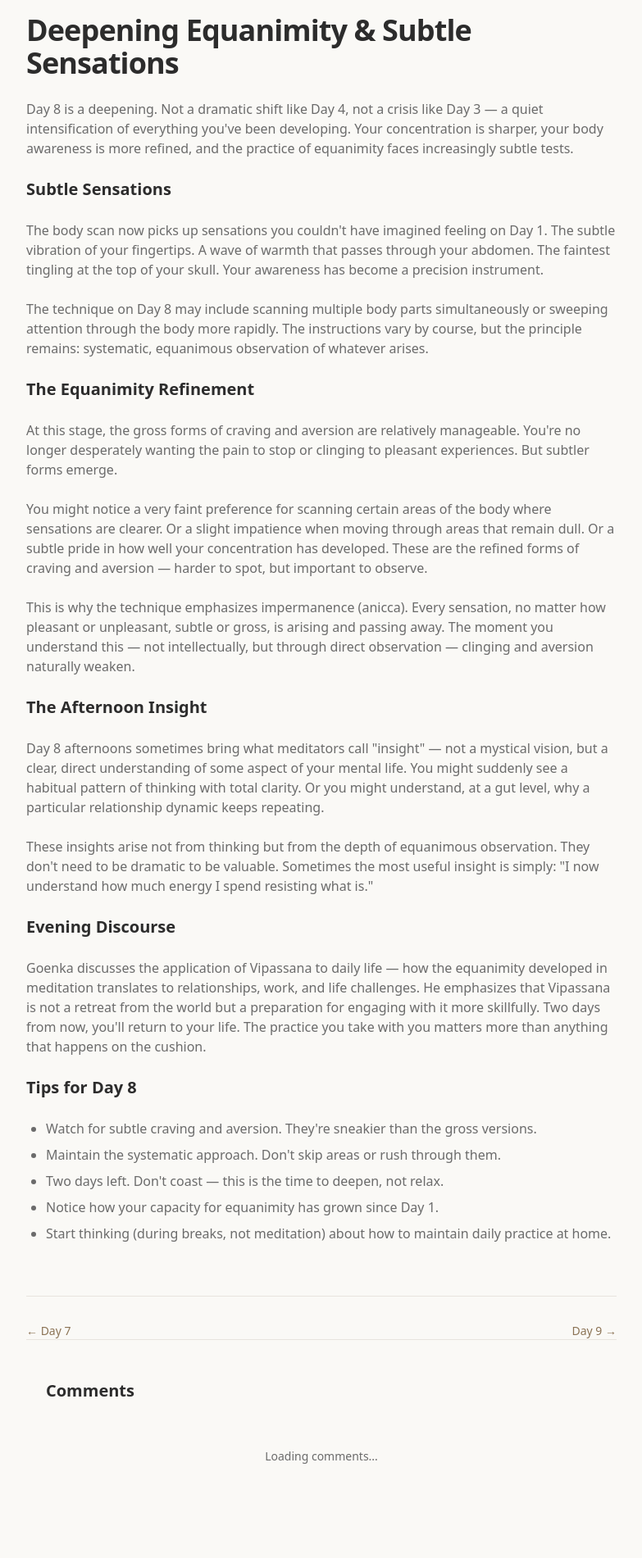
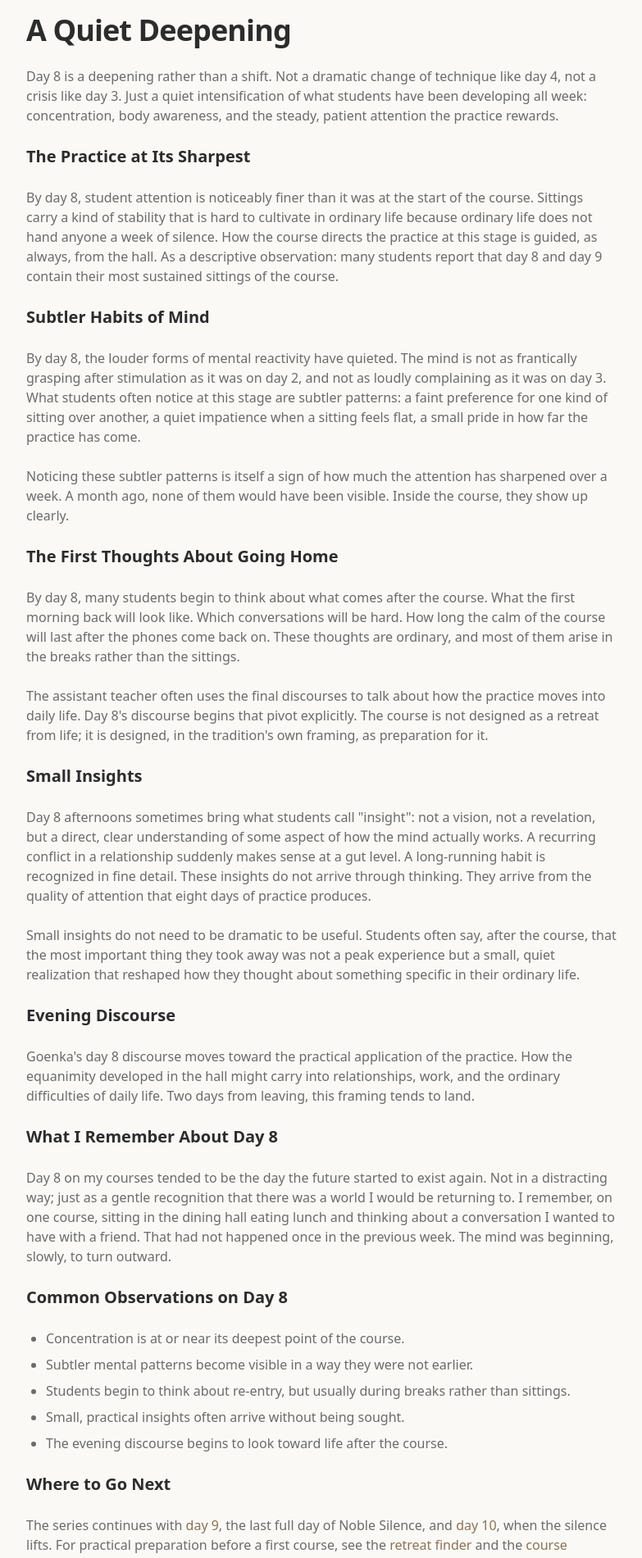
Before and after one commit to m13v/vipassana-cool, a Next.js app: page /experience/day-8 in a window 1280 px wide. Shown: the part 260-2161 px from the top of the page at 82% size, without its empty margins (248-1031 px from the left). Built offline with nearby package versions, Linux system fonts and the light colour scheme.

Commit message:
Rewrite Day 8 page content and metadata for descriptive tone

```diff
--- a/src/app/experience/day-8/page.tsx
+++ b/src/app/experience/day-8/page.tsx
@@ -2,59 +2,78 @@ import type { Metadata } from "next";
 import { DayPage } from "@/components/day-page";
 
 export const metadata: Metadata = {
-  title: "Vipassana Day 8 — Deepening Equanimity & Subtle Sensations",
+  title: "Vipassana Day 8 — A Quiet Deepening",
   description:
-    "Day 8 of Vipassana: the practice deepens, subtle sensations become accessible, and equanimity is tested at new levels.",
+    "A descriptive account of day 8 of a 10-day Vipassana course: the practice quietly deepens, concentration is at its sharpest, and thoughts about re-entry begin to appear.",
   alternates: { canonical: "https://vipassana.cool/experience/day-8" },
 };
 
 export default function Day8Page() {
   return (
-    <DayPage day={8} title="Deepening Equanimity & Subtle Sensations">
+    <DayPage day={8} title="A Quiet Deepening">
       <p>
-        Day 8 is a deepening. Not a dramatic shift like Day 4, not a crisis like Day 3 — a quiet intensification of everything you&apos;ve been developing. Your concentration is sharper, your body awareness is more refined, and the practice of equanimity faces increasingly subtle tests.
+        Day 8 is a deepening rather than a shift. Not a dramatic change of technique like day 4, not a crisis like day 3. Just a quiet intensification of what students have been developing all week: concentration, body awareness, and the steady, patient attention the practice rewards.
       </p>
 
-      <h2 className="text-xl font-bold text-foreground">Subtle Sensations</h2>
+      <h2 className="text-xl font-bold text-foreground">The Practice at Its Sharpest</h2>
       <p>
-        The body scan now picks up sensations you couldn&apos;t have imagined feeling on Day 1. The subtle vibration of your fingertips. A wave of warmth that passes through your abdomen. The faintest tingling at the top of your skull. Your awareness has become a precision instrument.
+        By day 8, student attention is noticeably finer than it was at the start of the course. Sittings carry a kind of stability that is hard to cultivate in ordinary life because ordinary life does not hand anyone a week of silence. How the course directs the practice at this stage is guided, as always, from the hall. As a descriptive observation: many students report that day 8 and day 9 contain their most sustained sittings of the course.
+      </p>
+
+      <h2 className="text-xl font-bold text-foreground">Subtler Habits of Mind</h2>
+      <p>
+        By day 8, the louder forms of mental reactivity have quieted. The mind is not as frantically grasping after stimulation as it was on day 2, and not as loudly complaining as it was on day 3. What students often notice at this stage are subtler patterns: a faint preference for one kind of sitting over another, a quiet impatience when a sitting feels flat, a small pride in how far the practice has come.
       </p>
       <p>
-        The technique on Day 8 may include scanning multiple body parts simultaneously or sweeping attention through the body more rapidly. The instructions vary by course, but the principle remains: systematic, equanimous observation of whatever arises.
+        Noticing these subtler patterns is itself a sign of how much the attention has sharpened over a week. A month ago, none of them would have been visible. Inside the course, they show up clearly.
       </p>
 
-      <h2 className="text-xl font-bold text-foreground">The Equanimity Refinement</h2>
+      <h2 className="text-xl font-bold text-foreground">The First Thoughts About Going Home</h2>
       <p>
-        At this stage, the gross forms of craving and aversion are relatively manageable. You&apos;re no longer desperately wanting the pain to stop or clinging to pleasant experiences. But subtler forms emerge.
+        By day 8, many students begin to think about what comes after the course. What the first morning back will look like. Which conversations will be hard. How long the calm of the course will last after the phones come back on. These thoughts are ordinary, and most of them arise in the breaks rather than the sittings.
       </p>
       <p>
-        You might notice a very faint preference for scanning certain areas of the body where sensations are clearer. Or a slight impatience when moving through areas that remain dull. Or a subtle pride in how well your concentration has developed. These are the refined forms of craving and aversion — harder to spot, but important to observe.
+        The assistant teacher often uses the final discourses to talk about how the practice moves into daily life. Day 8&apos;s discourse begins that pivot explicitly. The course is not designed as a retreat from life; it is designed, in the tradition&apos;s own framing, as preparation for it.
+      </p>
+
+      <h2 className="text-xl font-bold text-foreground">Small Insights</h2>
+      <p>
+        Day 8 afternoons sometimes bring what students call &quot;insight&quot;: not a vision, not a revelation, but a direct, clear understanding of some aspect of how the mind actually works. A recurring conflict in a relationship suddenly makes sense at a gut level. A long-running habit is recognized in fine detail. These insights do not arrive through thinking. They arrive from the quality of attention that eight days of practice produces.
       </p>
       <p>
-        This is why the technique emphasizes impermanence (anicca). Every sensation, no matter how pleasant or unpleasant, subtle or gross, is arising and passing away. The moment you understand this — not intellectually, but through direct observation — clinging and aversion naturally weaken.
-      </p>
-
-      <h2 className="text-xl font-bold text-foreground">The Afternoon Insight</h2>
-      <p>
-        Day 8 afternoons sometimes bring what meditators call &quot;insight&quot; — not a mystical vision, but a clear, direct understanding of some aspect of your mental life. You might suddenly see a habitual pattern of thinking with total clarity. Or you might understand, at a gut level, why a particular relationship dynamic keeps repeating.
-      </p>
-      <p>
-        These insights arise not from thinking but from the depth of equanimous observation. They don&apos;t need to be dramatic to be valuable. Sometimes the most useful insight is simply: &quot;I now understand how much energy I spend resisting what is.&quot;
+        Small insights do not need to be dramatic to be useful. Students often say, after the course, that the most important thing they took away was not a peak experience but a small, quiet realization that reshaped how they thought about something specific in their ordinary life.
       </p>
 
       <h2 className="text-xl font-bold text-foreground">Evening Discourse</h2>
       <p>
-        Goenka discusses the application of Vipassana to daily life — how the equanimity developed in meditation translates to relationships, work, and life challenges. He emphasizes that Vipassana is not a retreat from the world but a preparation for engaging with it more skillfully. Two days from now, you&apos;ll return to your life. The practice you take with you matters more than anything that happens on the cushion.
+        Goenka&apos;s day 8 discourse moves toward the practical application of the practice. How the equanimity developed in the hall might carry into relationships, work, and the ordinary difficulties of daily life. Two days from leaving, this framing tends to land.
       </p>
 
-      <h2 className="text-xl font-bold text-foreground">Tips for Day 8</h2>
+      <h2 className="text-xl font-bold text-foreground">What I Remember About Day 8</h2>
+      <p>
+        Day 8 on my courses tended to be the day the future started to exist again. Not in a distracting way; just as a gentle recognition that there was a world I would be returning to. I remember, on one course, sitting in the dining hall eating lunch and thinking about a conversation I wanted to have with a friend. That had not happened once in the previous week. The mind was beginning, slowly, to turn outward.
+      </p>
+
+      <h2 className="text-xl font-bold text-foreground">Common Observations on Day 8</h2>
       <ul className="list-disc space-y-2 pl-6">
-        <li>Watch for subtle craving and aversion. They&apos;re sneakier than the gross versions.</li>
-        <li>Maintain the systematic approach. Don&apos;t skip areas or rush through them.</li>
-        <li>Two days left. Don&apos;t coast — this is the time to deepen, not relax.</li>
-        <li>Notice how your capacity for equanimity has grown since Day 1.</li>
-        <li>Start thinking (during breaks, not meditation) about how to maintain daily practice at home.</li>
+        <li>Concentration is at or near its deepest point of the course.</li>
+        <li>Subtler mental patterns become visible in a way they were not earlier.</li>
+        <li>Students begin to think about re-entry, but usually during breaks rather than sittings.</li>
+        <li>Small, practical insights often arrive without being sought.</li>
+        <li>The evening discourse begins to look toward life after the course.</li>
       </ul>
+
+      <h2 className="text-xl font-bold text-foreground">Where to Go Next</h2>
+      <p>
+        The series continues with{" "}
+        <a href="/experience/day-9" className="text-accent hover:text-foreground">day 9</a>
+        , the last full day of Noble Silence, and{" "}
+        <a href="/experience/day-10" className="text-accent hover:text-foreground">day 10</a>
+        , when the silence lifts. For practical preparation before a first course, see the{" "}
+        <a href="/guide/find-a-retreat" className="text-accent hover:text-foreground">retreat finder</a>
+        {" "}and the{" "}
+        <a href="/guide/course-application-tips" className="text-accent hover:text-foreground">course application tips</a>.
+      </p>
     </DayPage>
   );
 }
```
